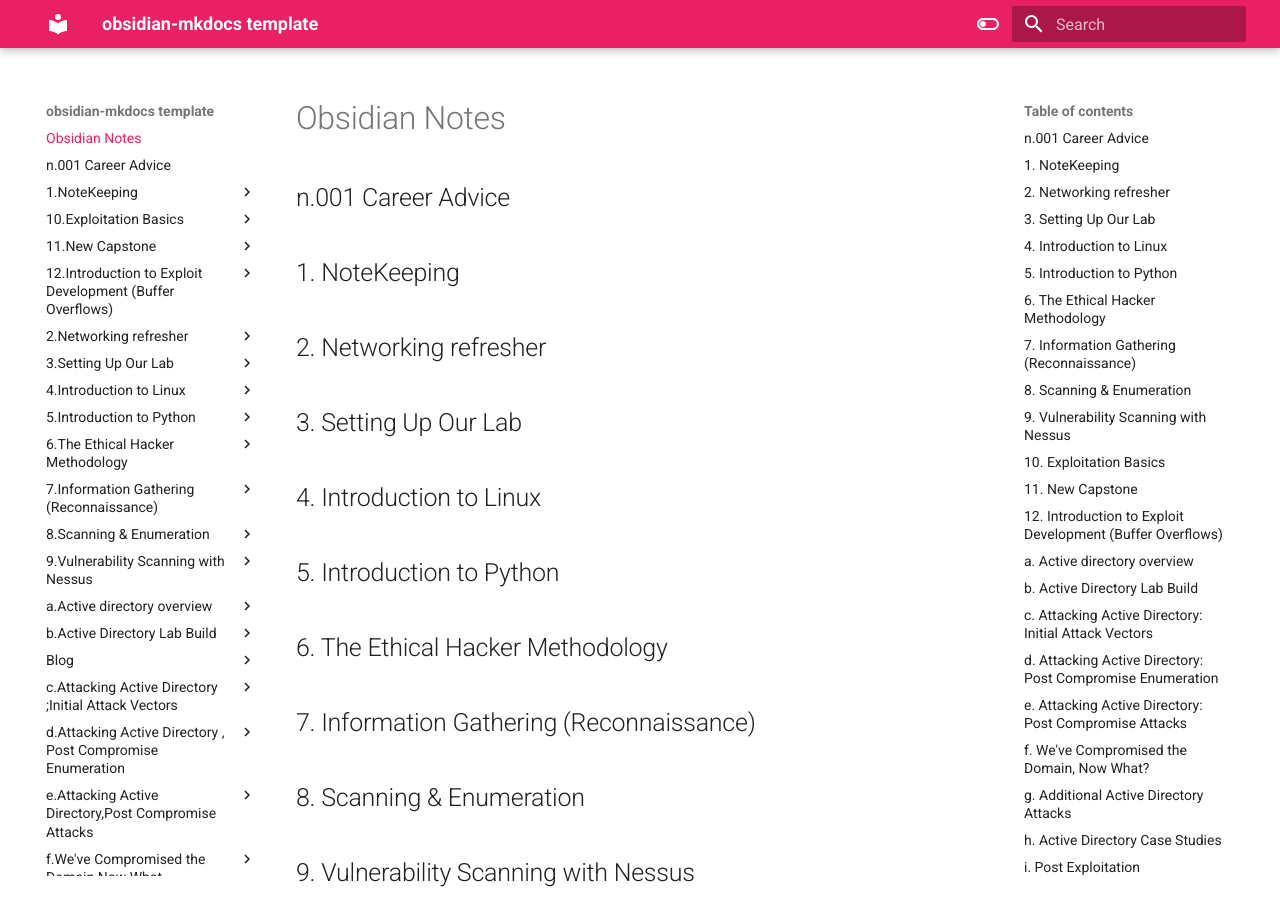
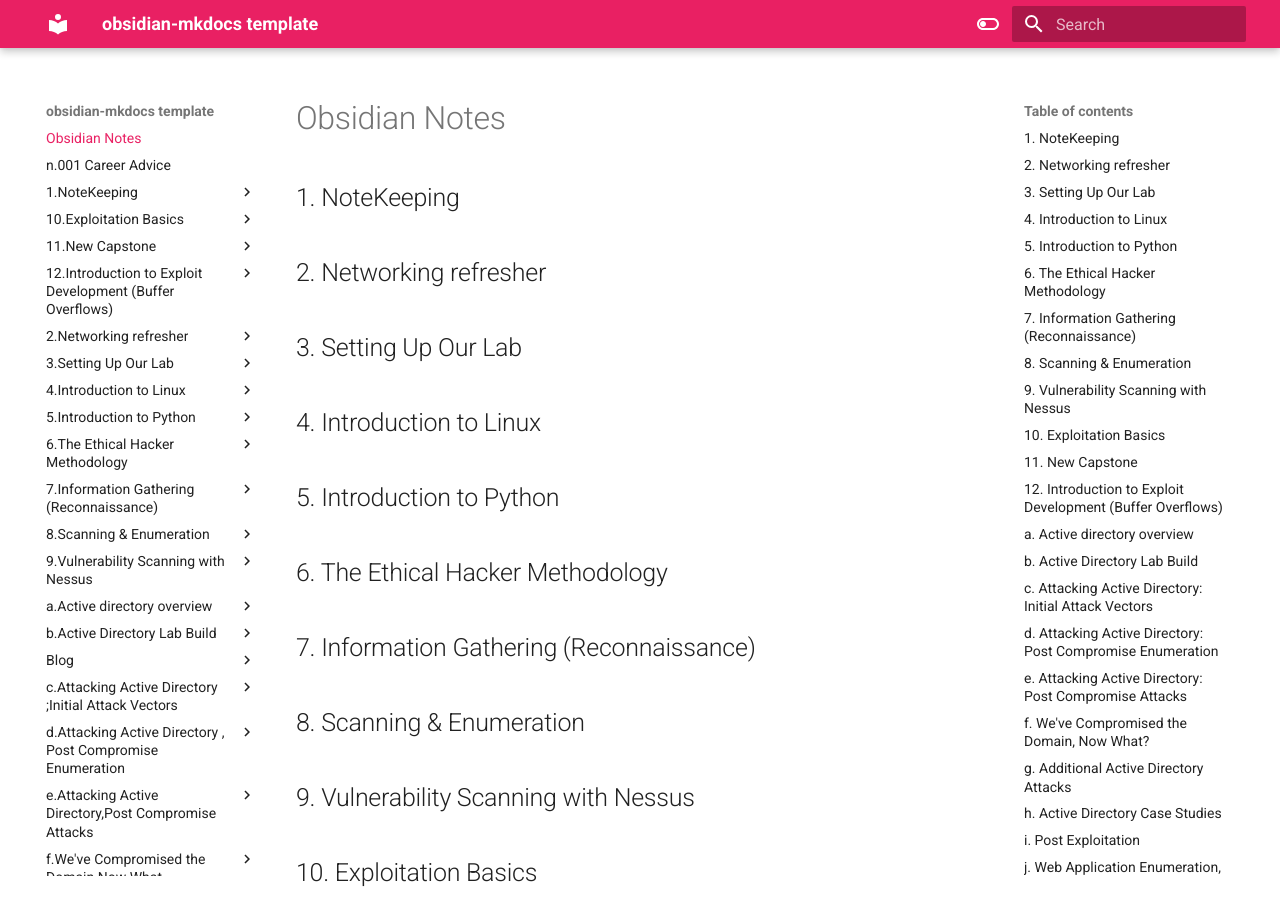
Before and after one commit to tryptoph/peh, an MkDocs documentation site: the page built from docs/index.md, in a window 1280 px wide and 900 px high. Built offline with MkDocs 1.6.1 and Material for MkDocs 9.7.7, drawn with Linux system fonts in a browser that asks for light colours.

Commit message:
Update index.md

```diff
--- a/docs/index.md
+++ b/docs/index.md
@@ -1,7 +1,6 @@
 # Obsidian Notes
 
 
-## n.001 Career Advice
 ## 1. NoteKeeping
 ## 2. Networking refresher
 ## 3. Setting Up Our Lab
```
Also changed, not shown: other parts of docs/index.md (+1 -0 lines).
